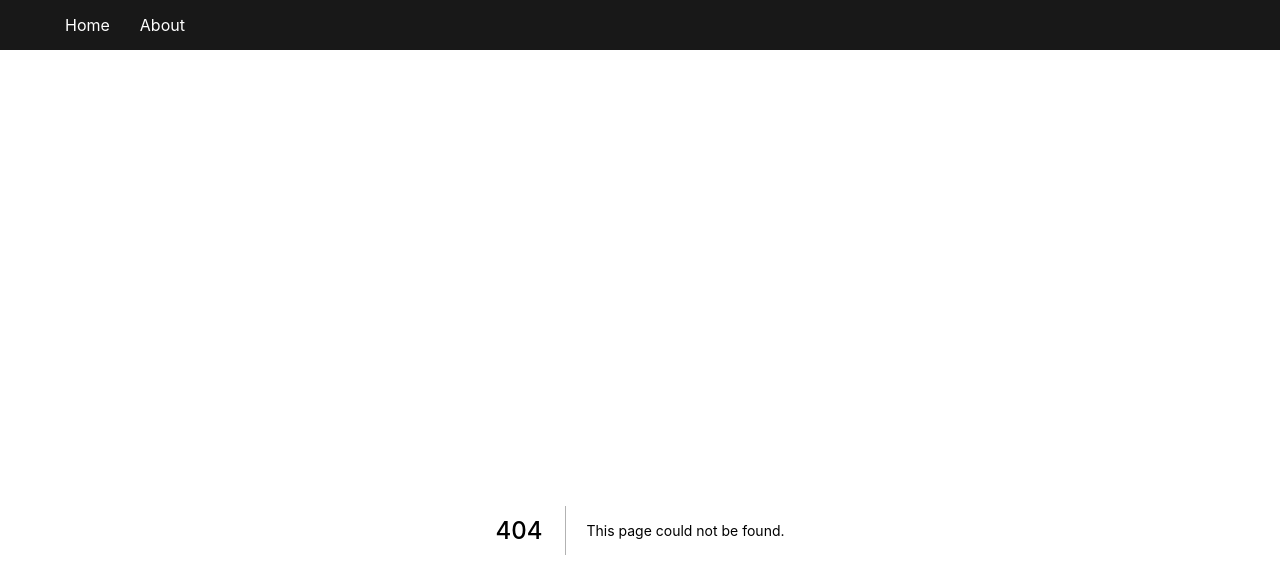
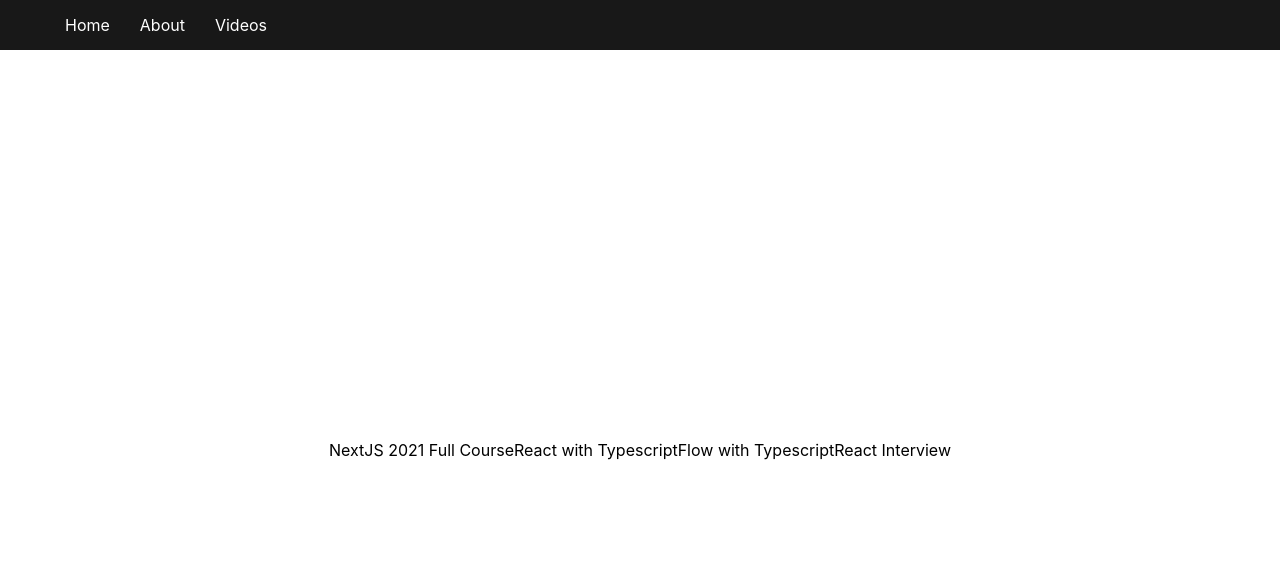
Before and after one commit to furkan-cloud/nextjswebsite, a Next.js app: page /videos in a window 1280 px wide. Before the commit this address had no page. Shown: the top 578 px of the page. Built offline with nearby package versions, Linux system fonts and the light colour scheme.

Commit message:
videos, links and video details added

```diff
--- a/components/Nav.js
+++ b/components/Nav.js
@@ -15,6 +15,11 @@
             <a>About</a>
           </Link>
         </li>
+        <li>
+          <Link href="/videos">
+            <a>Videos</a>
+          </Link>
+        </li>
       </ul>
     </nav>
   );
--- /dev/null
+++ b/environments/index.js
@@ -0,0 +1,4 @@
+export const URL =
+  process.env.NODE_ENV === "production"
+    ? `http://blablabla.com`
+    : `http://localhost:3000`;
--- /dev/null
+++ b/pages/videos/index.js
@@ -0,0 +1,30 @@
+import Head from "next/head";
+import Link from "next/link";
+import { URL } from "../../environments/index";
+export default function Videos({ videos }) {
+  console.log("videos", videos);
+  return (
+    <div>
+      <Head>
+        <title>Videos</title>
+        <link rel="icon" href="/favicon.ico" />
+      </Head>
+      {videos.map((video) => (
+        <Link key={video.id} href={`/videos/${video.id}`}>
+          <a>{video.name}</a>
+        </Link>
+      ))}
+    </div>
+  );
+}
+
+export const getStaticProps = async () => {
+  const res = await fetch(`${URL}/api/videos`);
+  const videos = await res.json();
+
+  return {
+    props: {
+      videos,
+    },
+  };
+};
```
Also changed, not shown: pages/videos/[id].js (added, +42 -0 lines).
